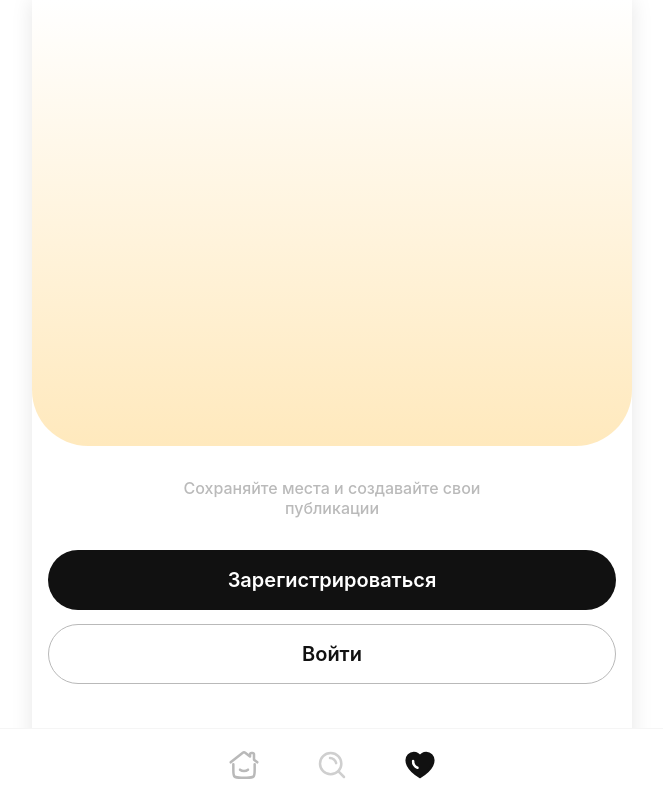
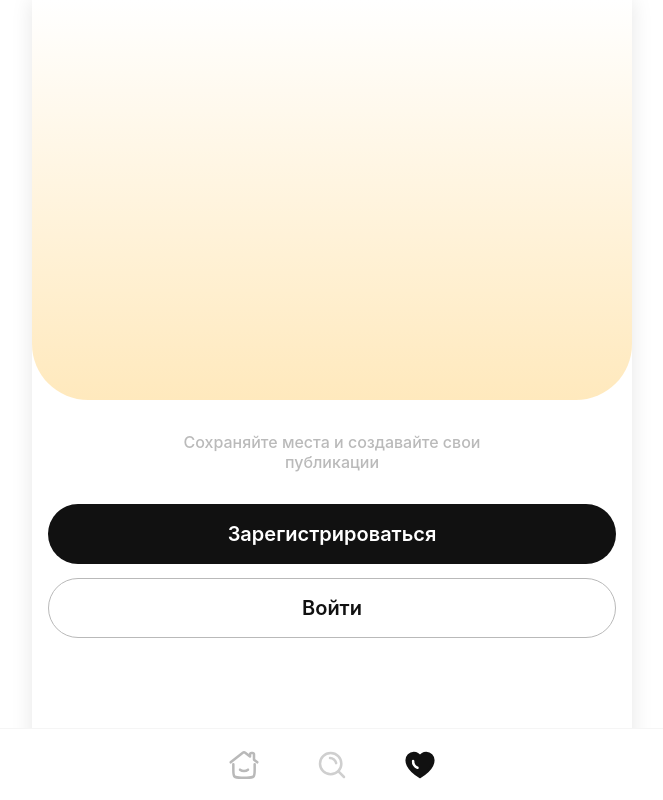
Before and after one commit to seventheeaven/Irkutsk, a React (Vite) app: page /my-collections in a window 1280 px wide. Shown: the whole page, without its empty margins (308-971 px from the left). Built offline with nearby package versions, Linux system fonts and the light colour scheme; no server answers; a web font is replaced by a local one.

Commit message:
Reduce auth page gradient rectangle height to 400px

```diff
--- a/src/pages/MyCollectionsPage.css
+++ b/src/pages/MyCollectionsPage.css
@@ -629,7 +629,7 @@
   left: 0;
   right: 0;
   width: 100%;
-  height: 446px;
+  height: 400px;
   background: linear-gradient(to bottom, #ffffff 0%, #FFE9BD 100%);
   border-radius: 0 0 56px 56px;
 }
@@ -642,7 +642,7 @@
   display: flex;
   flex-direction: column;
   align-items: center;
-  padding-top: 478px; /* 446px (высота градиента) + 32px (отступ) */
+  padding-top: 432px; /* 400px (высота градиента) + 32px (отступ) */
 }
 
 .my-collections-page__create-account-text {
```
